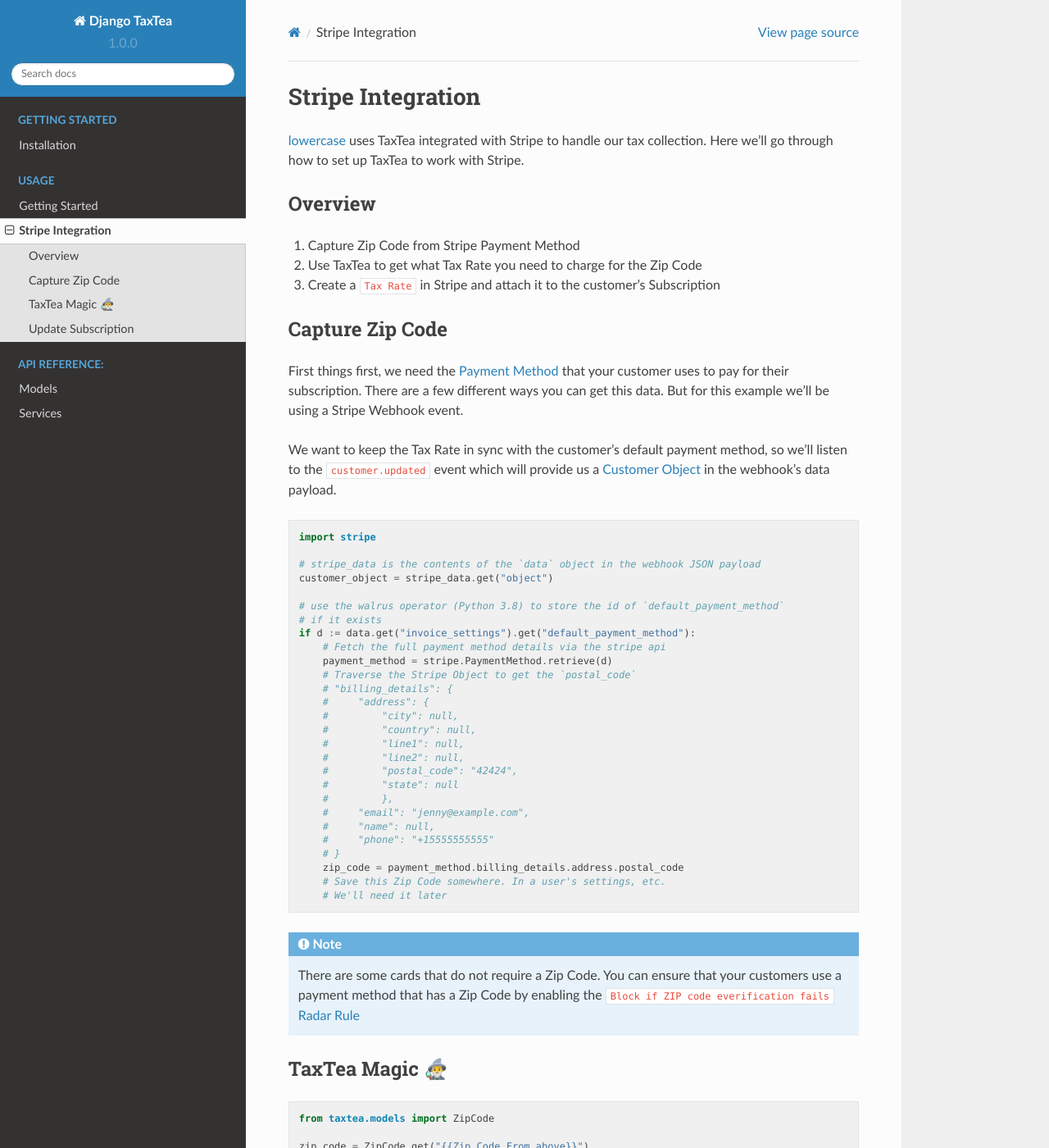
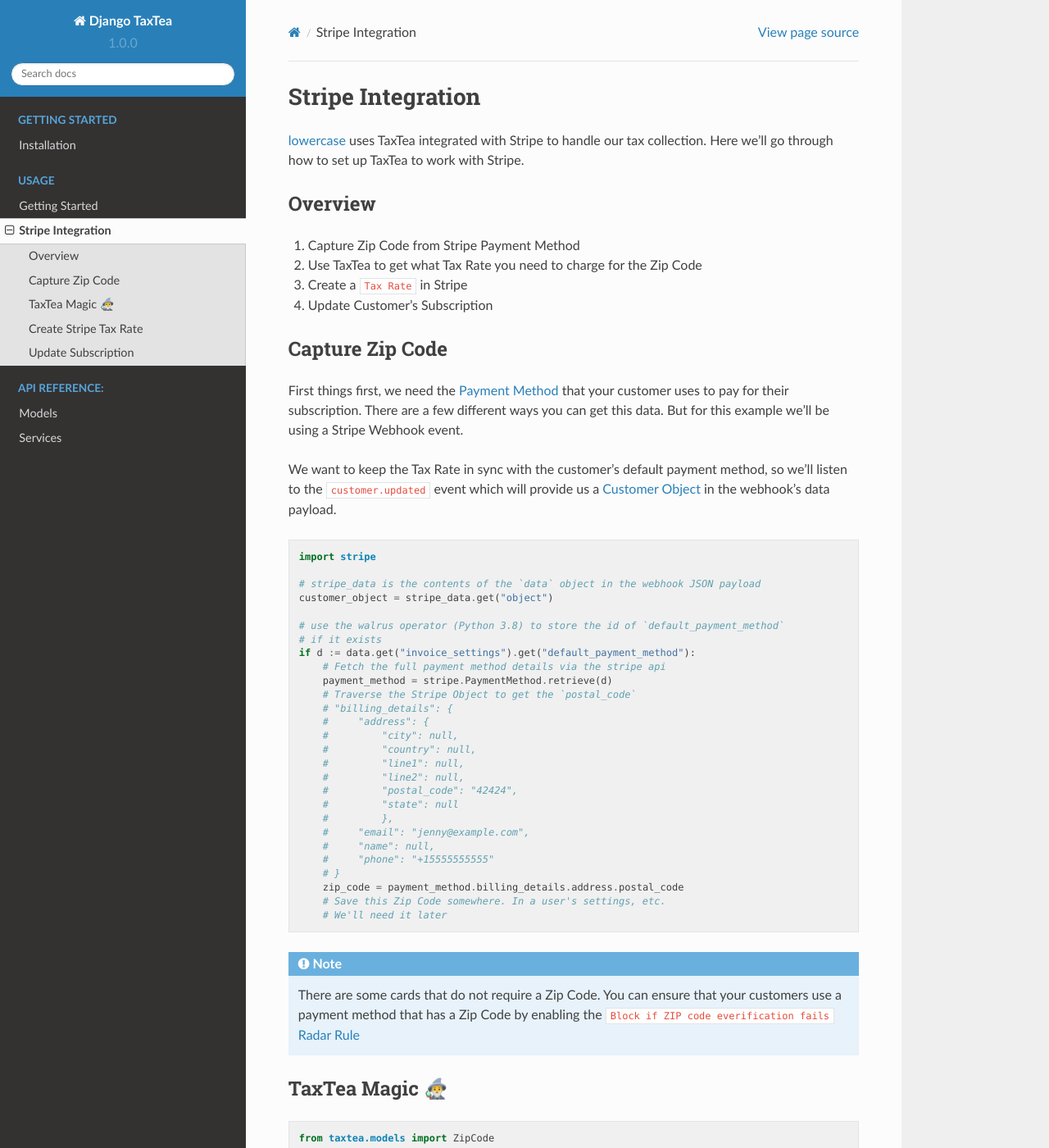
Before and after one commit to lowercase-app/django-taxtea, a Sphinx documentation site: the page built from docs/usage/stripe-integration.rst, in a window 1280 px wide and 1400 px high. Shown: the whole window at 82% size. Built offline with Sphinx 7.4.7 and the Read the Docs theme 2.0.0, drawn with Linux system fonts in a browser that asks for light colours; some of the changed text lies outside the part shown.

Commit message:
add 4th section to logically break things up

```diff
--- a/docs/usage/stripe-integration.rst
+++ b/docs/usage/stripe-integration.rst
@@ -15,7 +15,9 @@
 
 #. Use TaxTea to get what Tax Rate you need to charge for the Zip Code
 
-#. Create a ``Tax Rate`` in Stripe and attach it to the customer's Subscription
+#. Create a ``Tax Rate`` in Stripe
+
+#. Update Customer's Subscription
 
 
 
@@ -81,8 +83,8 @@
     tax_rate = zip_code.applicable_tax_rate
     percentage = ZipCode.tax_rate_to_percentage(tax_rate)
 
-Update Subscription
---------------------
+Create Stripe Tax Rate
+-----------------------
 
 Before we update a subscription, we need to make sure that we have a `Tax Rate Object <https://stripe.com/docs/api/tax_rates/object>`_ in Stripe for this Zip Code.
 
@@ -125,6 +127,8 @@
         inclusive=False,
     )
 
+Update Subscription
+--------------------
 
 Now that we have a Tax Rate in Stripe for this customer we just have to apply it to their subscription.
 
```
